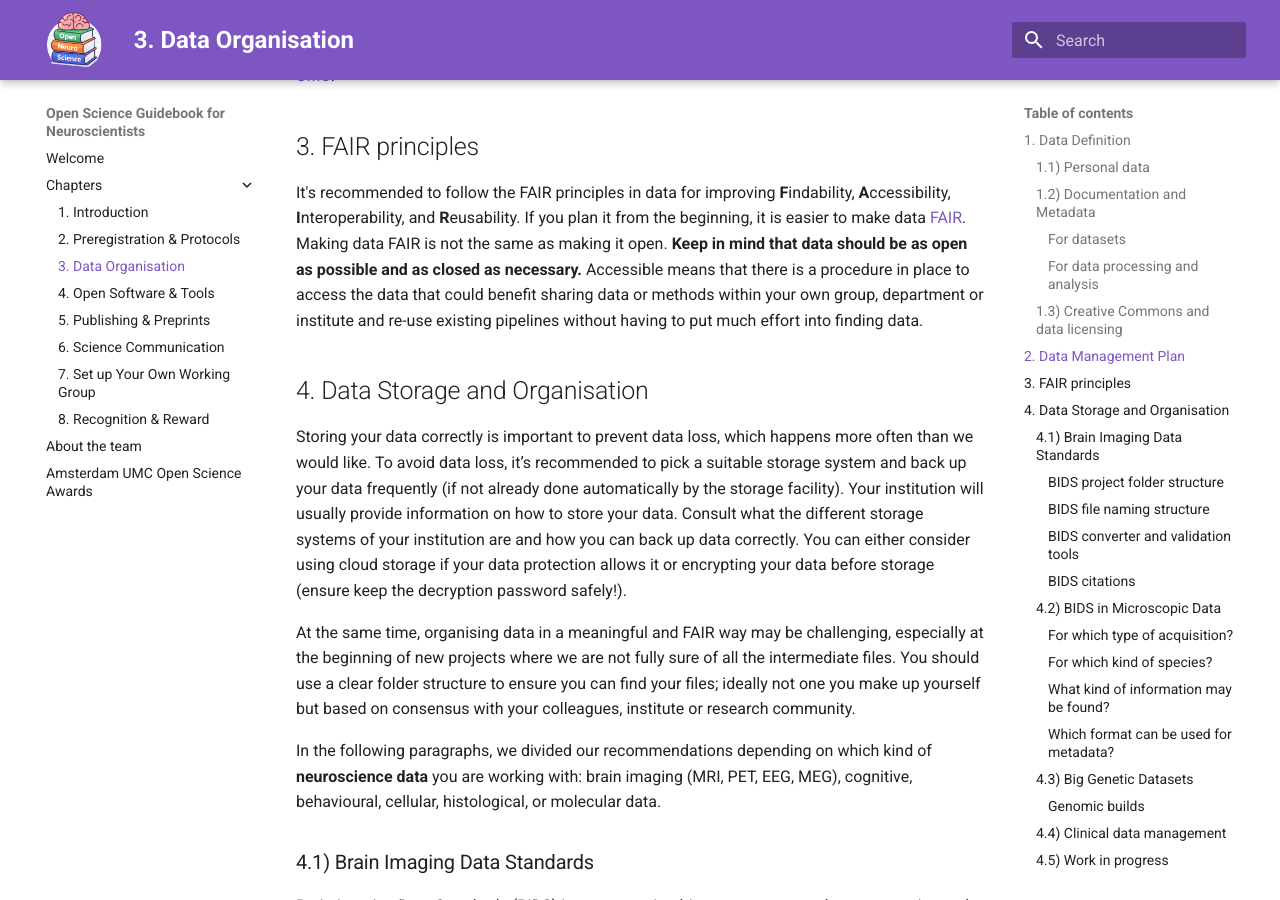
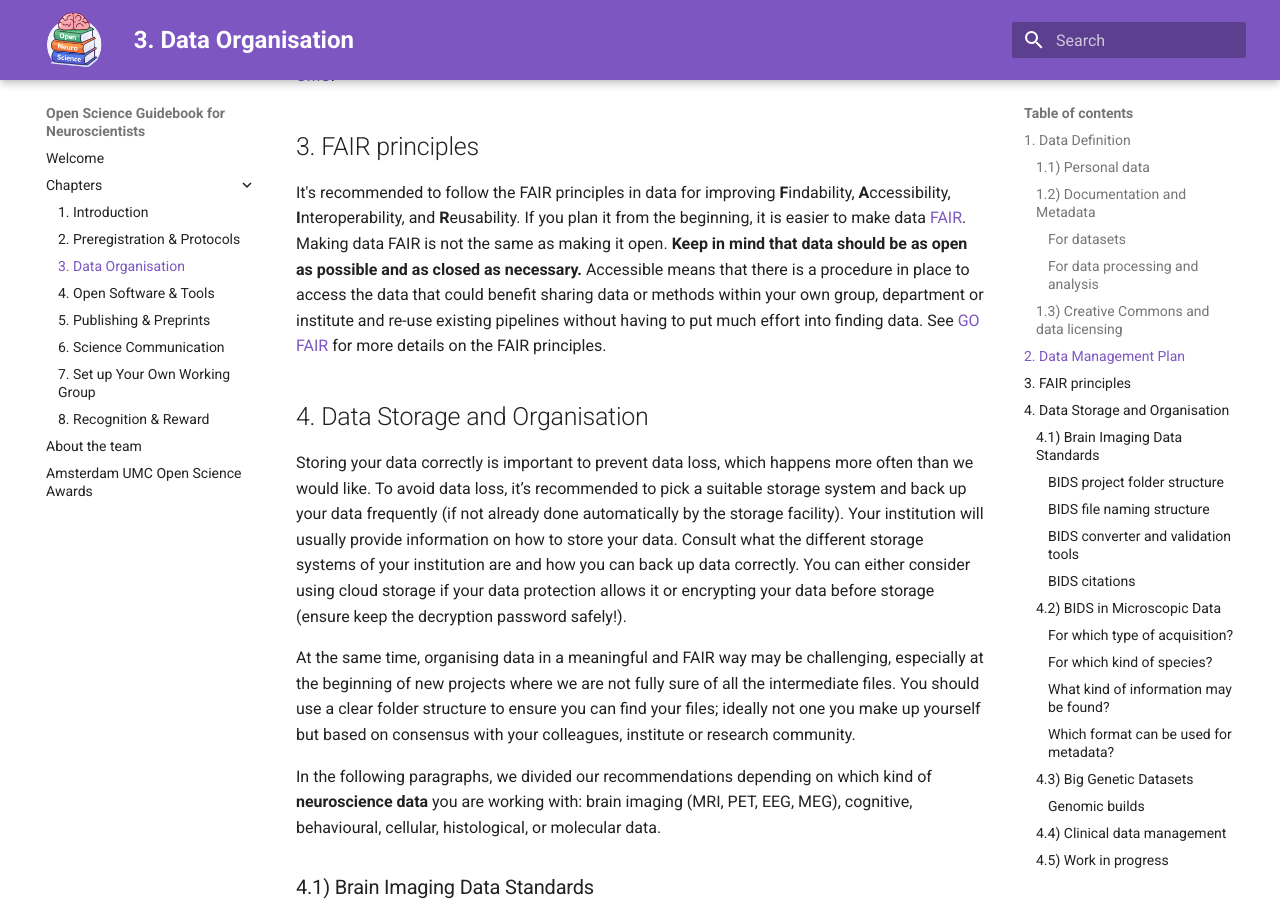
Before and after one commit to ANW-Open-Science/Open-Science-Guidebook-for-Neuroscientists, an MkDocs documentation site: the page built from docs/tabs/3-data_organisation.md, in a window 1280 px wide and 900 px high, scrolled down 3151 px. Built offline with MkDocs 1.6.1 and Material for MkDocs 9.7.7, drawn with Linux system fonts in a browser that asks for light colours.

Commit message:
Update 3-data_organisation.md
change link

```diff
--- a/docs/tabs/3-data_organisation.md
+++ b/docs/tabs/3-data_organisation.md
@@ -67,7 +67,7 @@ Before creating your own DMP, we recommend consulting with your institution to s
 
 ## 3. FAIR principles
 
-It's recommended to follow the FAIR principles in data for improving **F**indability, **A**ccessibility, **I**nteroperability, and **R**eusability. If you plan it from the beginning, it is easier to make data [FAIR](https://the-turing-way.netlify.app/reproducible-research/rdm/rdm-fair). Making data FAIR is not the same as making it open. **Keep in mind that data should be as open as possible and as closed as necessary.** Accessible means that there is a procedure in place to access the data that could benefit sharing data or methods within your own group, department or institute and re-use existing pipelines without having to put much effort into finding data.
+It's recommended to follow the FAIR principles in data for improving **F**indability, **A**ccessibility, **I**nteroperability, and **R**eusability. If you plan it from the beginning, it is easier to make data [FAIR](https://the-turing-way.netlify.app/reproducible-research/rdm/rdm-fair). Making data FAIR is not the same as making it open. **Keep in mind that data should be as open as possible and as closed as necessary.** Accessible means that there is a procedure in place to access the data that could benefit sharing data or methods within your own group, department or institute and re-use existing pipelines without having to put much effort into finding data. See [GO FAIR](https://www.go-fair.org/) for more details on the FAIR principles.
 
 ## 4. Data Storage and Organisation
 
```
